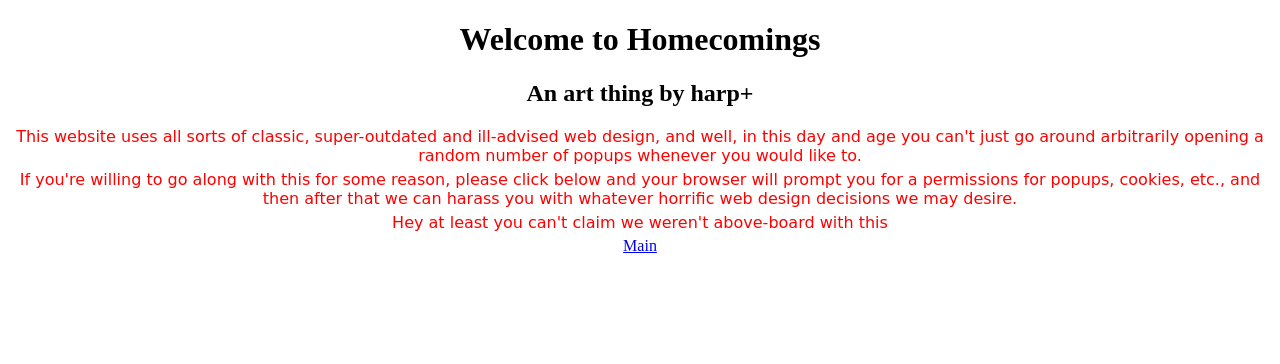
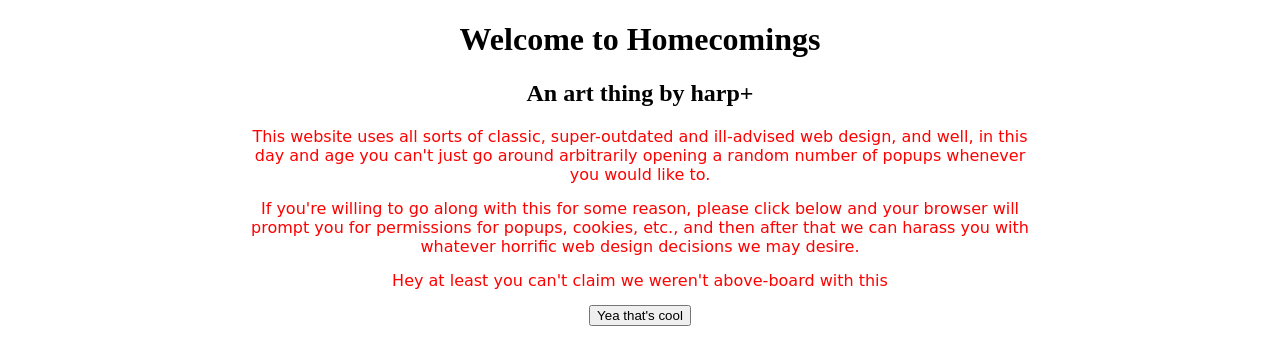
Before and after one commit to jamiecwebber/homecomings, a React (Create React App) app: page / in a window 1280 px wide. Shown: the top 364 px of the page. Built offline with nearby package versions, Linux system fonts and the light colour scheme.

Commit message:
about to actually add the browser permission request

```diff
--- a/src/App.js
+++ b/src/App.js
@@ -1,4 +1,4 @@
-import React from 'react';
+import React, { useState } from 'react';
 import './App.css';
 // import { VideoContextProvider } from './contexts/VideoContext.js';
 import {
@@ -14,6 +14,9 @@ import AboutPage from './components/pages/AboutPage.js';
 import WelcomePage from './components/pages/WelcomePage.js';
 
 function App() {
+  const [ permissionGranted, setPermissionGranted ] = useState(false);
+
+
   return (
     <div className="App">
       {/* <VideoContextProvider> */}
@@ -32,7 +35,7 @@ function App() {
               <PerformerHub />
             </Route> */}
             <Route path="/">
-              <WelcomePage />
+              <WelcomePage permissionGranted={permissionGranted} setPermissionGranted={setPermissionGranted}/>
             </Route>
           </Switch>
         </Router>
--- a/src/components/pages/WelcomePage.js
+++ b/src/components/pages/WelcomePage.js
@@ -5,10 +5,18 @@ import  styled  from 'styled-components'
 const StyledTextBox = styled.div`
     font-family: "Comic Sans MS", cursive, sans-serif;
     color: red;
-    margin: 5px auto;
+    margin: 15px auto;
+    max-width: 800px;
 `
 
-function WelcomePage () {
+
+
+const WelcomePage = ({permissionGranted, setPermissionGranted}) => {
+
+    const requestPermission = async () => {
+        setPermissionGranted(true);
+    }
+
     return (
         <div>
             <h1>Welcome to Homecomings</h1>
@@ -16,11 +24,12 @@ function WelcomePage () {
             <StyledTextBox>This website uses all sorts of classic, super-outdated and ill-advised web design, and well, in this day and age you can't
                 just go around arbitrarily opening a random number of popups whenever you would like to.
             </StyledTextBox>
-            <StyledTextBox>If you're willing to go along with this for some reason, please click below and your browser will prompt you for a permissions for popups, cookies, etc., and then after that we can harass you with whatever horrific web design decisions we may desire.
+            <StyledTextBox>If you're willing to go along with this for some reason, please click below and your browser will prompt you for permissions for popups, cookies, etc., and then after that we can harass you with whatever horrific web design decisions we may desire.
             </StyledTextBox>
             <StyledTextBox>Hey at least you can't claim we weren't above-board with this
             </StyledTextBox>
-            <Link to="/main">Main</Link>
+            <button onClick={requestPermission}>Yea that's cool</button>
+            {permissionGranted && <button><Link to="/main">Main</Link></button> }
         </div>
     )
 }
```
